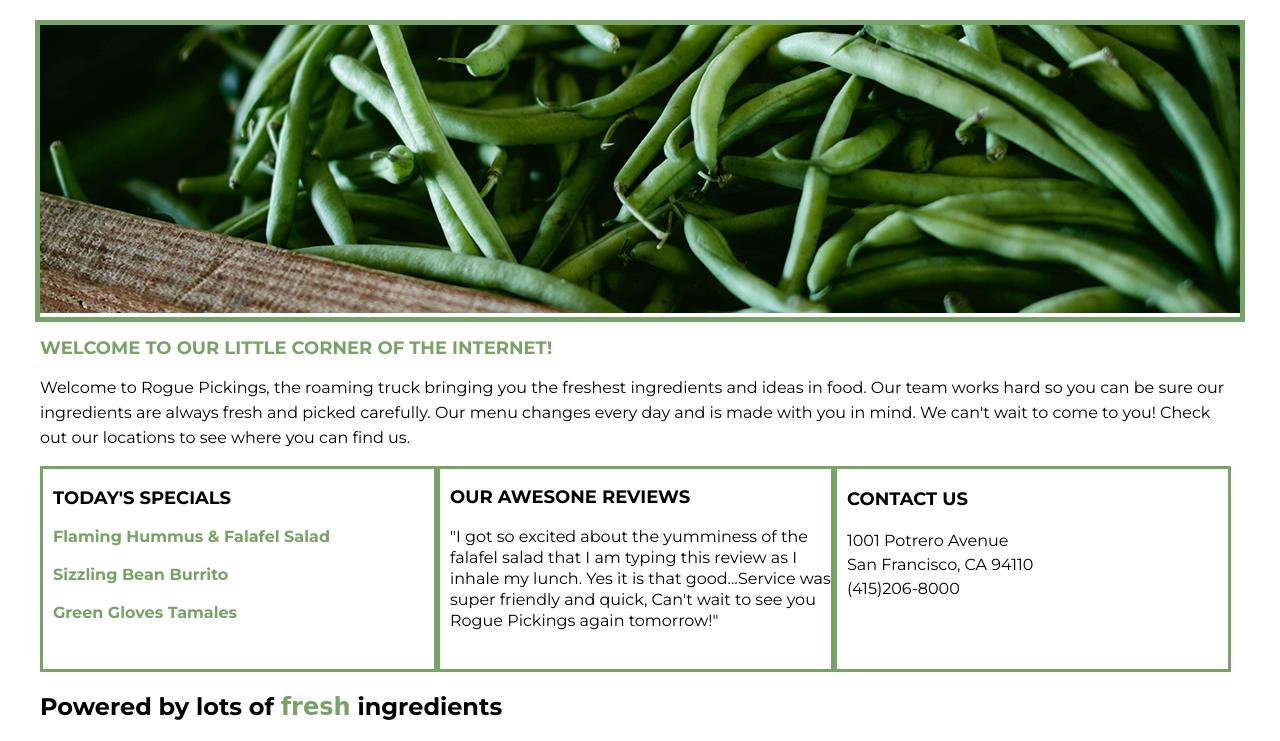
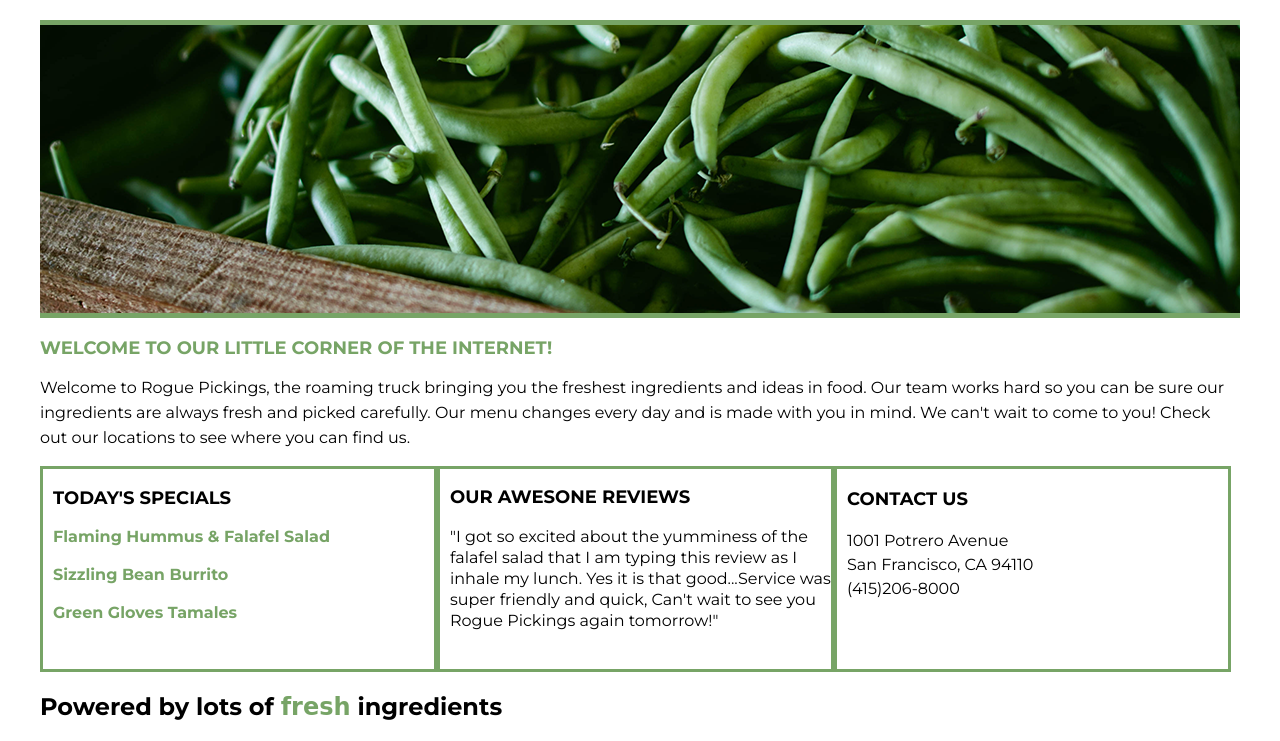
Before and after one commit to Tazzybabygirl/rogue-pickings, a plain HTML site: page index.html in a window 1280 px wide. Shown: the part 80-821 px from the top of the page. Drawn offline with Linux system fonts and the light colour scheme; a web font is replaced by a local one.

Commit message:
fixed picture border

```diff
--- a/css/main.css
+++ b/css/main.css
@@ -38,8 +38,9 @@ header h1 span {
 
 /***** PICTURE *****/
 
-#photo .full-width{
-  border: 5px solid #77a466;
+#hero-image{
+  border-top: 5px solid #77a466;
+	border-bottom: 5px solid #77a466;
   height: auto;
 	}
 
```
